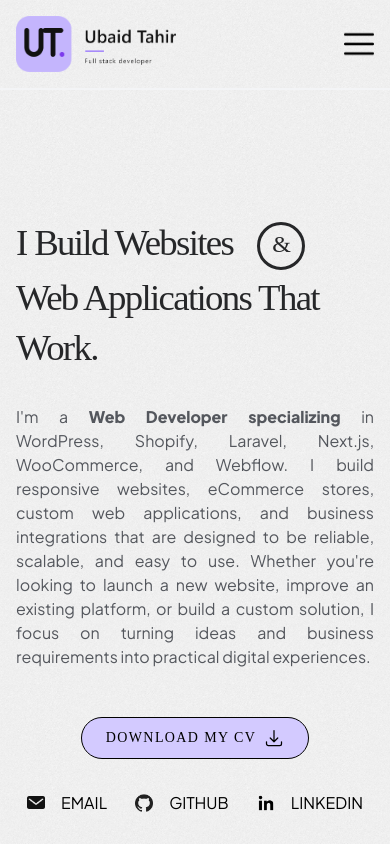
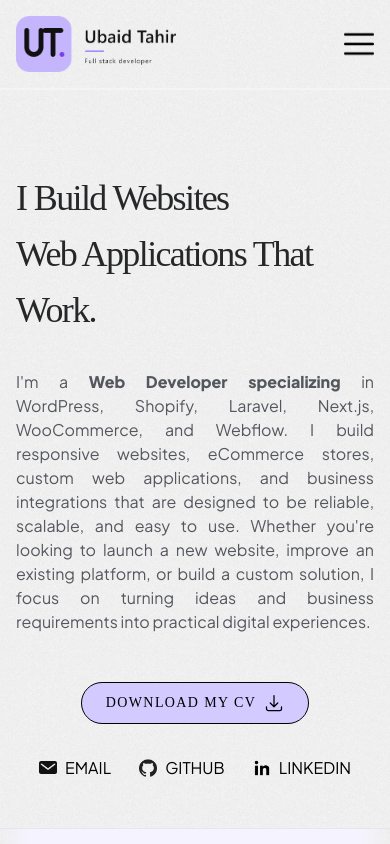
Before and after one commit to ubaidoso/Porofolio, a Next.js app: page / in a window 390 px wide. Shown: the top 844 px of the page. Built offline with nearby package versions, Linux system fonts and the light colour scheme; a web font is replaced by a local one.

Commit message:
banner
done

```diff
--- a/src/components/BannerSection.jsx
+++ b/src/components/BannerSection.jsx
@@ -31,7 +31,7 @@ const BannerSection = () => {
 
     return (
         <>
-            <section className="cst_banner_section pt-32">
+            <section className="cst_banner_section md:pt-32 pt-20">
                 <div className="container">
                     <h1>I Build Websites <span className="cst_and">&</span><br />Web Applications That Work.</h1>
                     <div className="mt-8">
@@ -44,10 +44,10 @@ const BannerSection = () => {
             <section className='sm:py-20 py-12 border-b border-lightblackk'>
                 <div className="container">
                     <div className="flex md:flex-nowrap flex-wrap md:flex-row flex-col-reverse gap-8 items-center justify-between">
-                        <ul className='flex flex-wrap items-center lg:gap-10 gap-7 sm:justify-between justify-center'>
+                        <ul className='flex flex-wrap items-center gap-7 sm:justify-between justify-center'>
                             {myConnections.map((myConnect, index) => (
                                 <li key={index}>
-                                    <Link href={myConnect.link} className='flex gap-4 items-center uppercase'>
+                                    <Link href={myConnect.link} className='flex gap-2 items-center uppercase'>
                                         <Image src={myConnect.icon} width={18} height={18} alt={myConnect.title} />
                                         {myConnect.title}
                                     </Link>
--- a/src/styles/globals.css
+++ b/src/styles/globals.css
@@ -27,9 +27,8 @@ body {
 /* Typography */
 
 h1 {
-  line-height: 160px !important;
   letter-spacing: -0.045em;
-  @apply text-lightblack font-medium 2xl:text-112 xl:text-112 sm:text-7xl text-5xl;
+  @apply text-lightblack font-medium xl:text-7xl lg:text-6xl md:text-5xl text-4xl xl:leading-12 lg:leading-11 md:leading-4rem leading-3.5rem;
 }
 
 h2 {
@@ -86,7 +85,7 @@ header li {
 /* Banner Section */
 
 .cst_and {
-  @apply border-lightblack rounded-full xl:text-70 sm:text-5xl text-4xl inline-flex items-center justify-center xl:w-105rem sm:w-20 w-16 xl:h-105rem sm:h-20 h-16 pb-1 relative sm:bottom-3 bottom-2 left-4 sm:border-6 border-4;
+  @apply border-lightblack rounded-full xl:text-70 lg:text-5xl md:text-4.5 sm:text-4xl text-4xl sm:inline-flex items-center justify-center xl:w-105rem lg:w-20 md:w-18 w-16 xl:h-105rem lg:h-20 md:h-18 h-16 pb-1 relative sm:bottom-3 bottom-2 left-4 lg:border-6 md:border-5 border-4 hidden;
 }
 
 /* About Section */
@@ -380,24 +379,9 @@ header li {
 
 /* Responsiveness */
 
-@media(max-width:1279px) {
-  h1 {
-    line-height: 100px !important;
-  }
 
-}
-
-@media(max-width:1023px) {
-  h1 {
-    line-height: 90px !important;
-  }
-
-}
 
 @media(max-width:639px) {
-  h1 {
-    line-height: 65px !important;
-  }
 
   .bg-linear-gradient {
     background-image: linear-gradient(315deg, #785CFF00 45%, #d3caff 0%);
@@ -406,18 +390,7 @@ header li {
 }
 
 @media(max-width:480px) {
-  h1 {
-    font-size: 2.3rem;
-    line-height: 50px !important;
-  }
 
-  .cst_and {
-    bottom: 3px;
-    border-width: 3px;
-    height: 3rem;
-    width: 3rem;
-    font-size: 1.5rem
-  }
 
   .cst_stylish_zero {
     width: 4rem;
--- a/tailwind.config.js
+++ b/tailwind.config.js
@@ -21,25 +21,34 @@ module.exports = {
 
       },
       fontSize: {
-        "70": '4.375rem',
-        "125": '7.813rem',
+        "70": '3.5rem',
+        "125": '7rem',
         "112": '7rem',
         "28": '1.75rem',
         "80": '5rem',
+        "4.5": '2.7rem',
+      },
+      lineHeight: {
+        "3.5rem": '3.5rem',
+        "4rem": '4rem',
+        "11": '5rem',
+        "12": '6.5rem',
       },
       width: {
-        '105rem': '6.563rem',
+        '18': '4.5rem',
+        '105rem': '6rem',
         '46rem': '10.5rem',
         '600px': '37.5rem',
       },
       height: {
-        '105rem': '6.563rem',
-        '105rem': '6.563rem',
+        '18': '4.5rem',
+        '105rem': '6rem',
         '3px': '0.188rem',
       },
       borderWidth: {
         '9': '12px',
         '6': '6px',
+        '5': '5px',
       },
       maxWidth: {
         '1248': '79rem',
```
